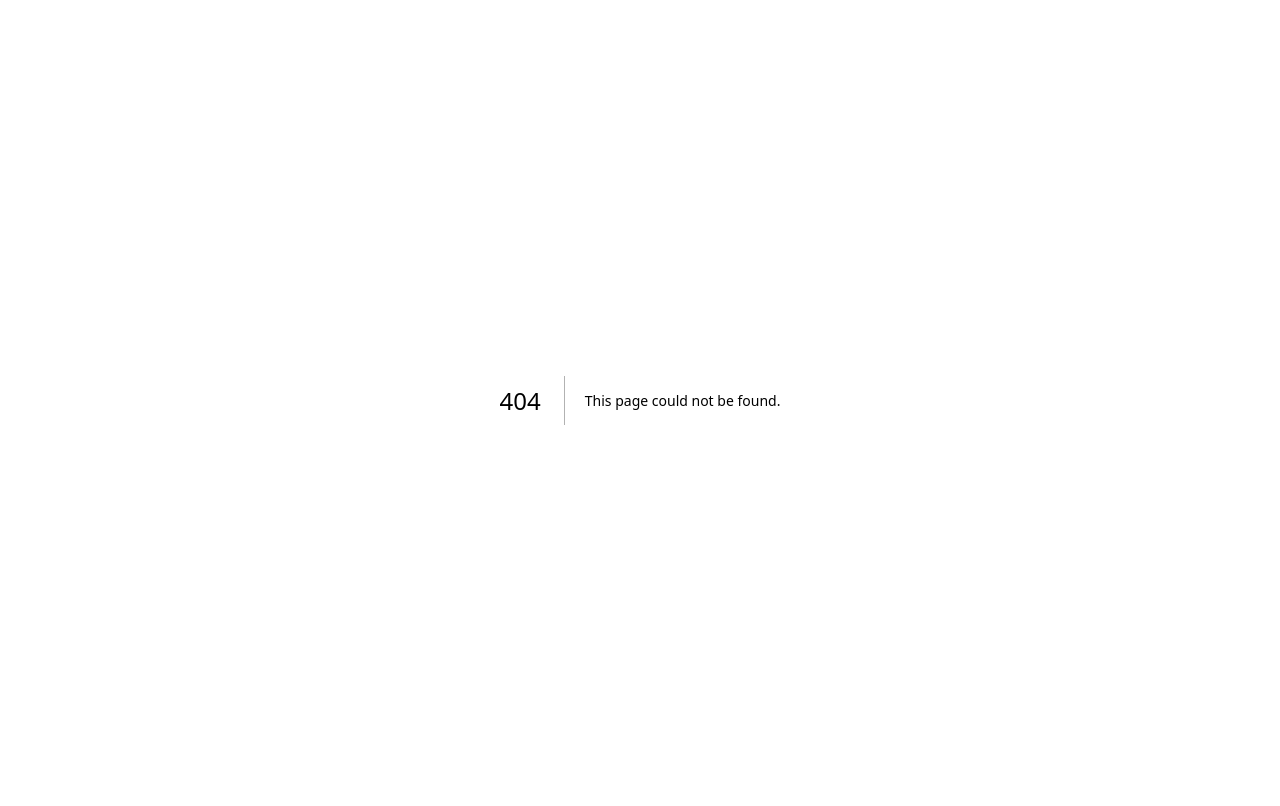
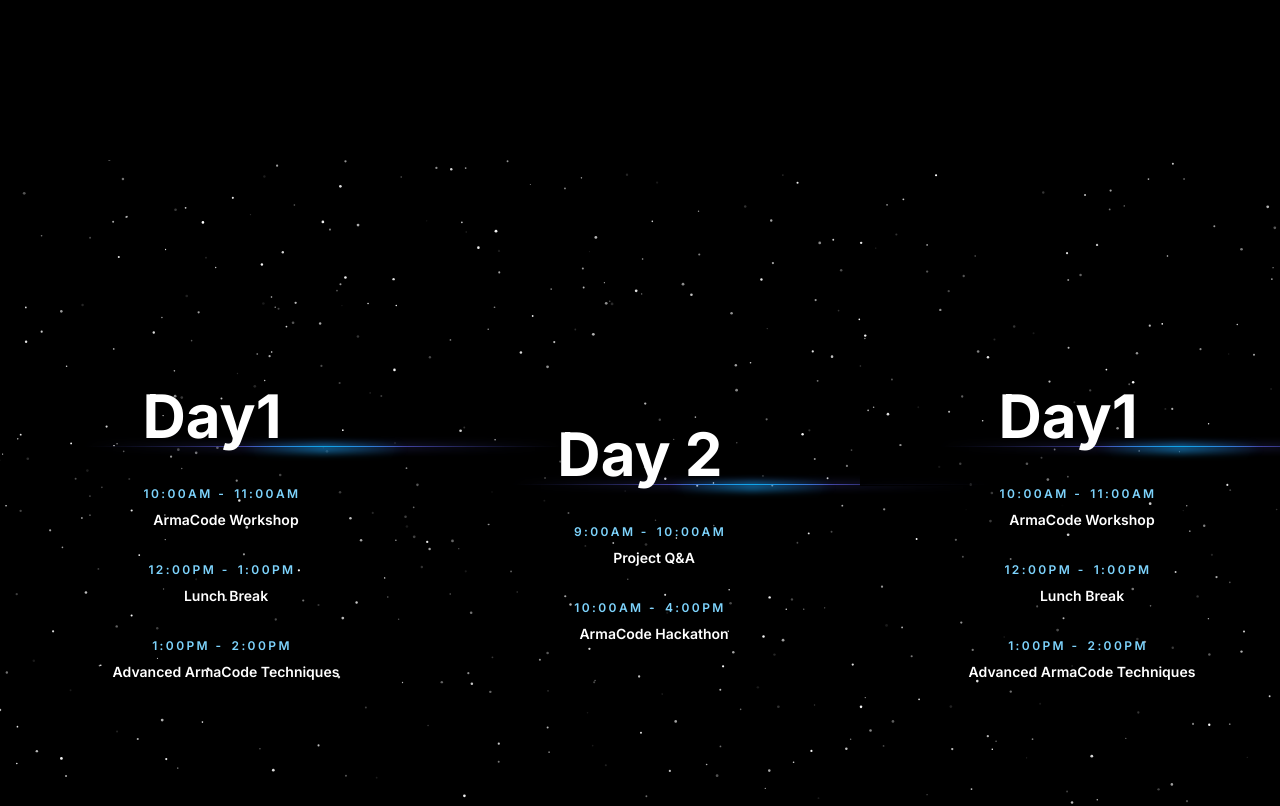
Before and after one commit to Ayushman-Saha/arma-next-24, a Next.js app: page /schedule in a window 1280 px wide. Before the commit this address had no page. Shown: the top 806 px of the page. Built offline with nearby package versions, Linux system fonts and the light colour scheme.

Commit message:
added schedule page

```diff
--- /dev/null
+++ b/src/app/schedule/page.tsx
@@ -0,0 +1,103 @@
+import React from 'react'
+import EventSchedule from '@/components/events/EventSchedule'
+import { SparklesCore } from "@/components/effects/Sparkles"
+
+ const data = {
+  schedule :[
+    {
+      "day": "Day1",
+      "events": [
+        {
+          "title": "ArmaCode Workshop",
+          "startTime": "10:00AM",
+          "endTime": "11:00AM",
+          "description": "Learn the basics of ArmaCode development."
+        },
+        {
+          "title": "Lunch Break",
+          "startTime": "12:00PM",
+          "endTime": "1:00PM",
+          "description": "Enjoy a well-deserved break!"
+        },
+        {
+          "title": "Advanced ArmaCode Techniques",
+          "startTime": "1:00PM",
+          "endTime": "2:00PM",
+          "description": "Take your ArmaCode skills to the next level."
+        }
+      ]
+    },
+    {
+      "day": "Day 2",
+      "events": [
+        {
+          "title": "Project Q&A",
+          "startTime": "9:00AM",
+          "endTime": "10:00AM",
+          "description": "Get answers to your project-related questions."
+        },
+        {
+          "title": "ArmaCode Hackathon",
+          "startTime": "10:00AM",
+          "endTime": "4:00PM",
+          "description": "Put your skills to the test and collaborate on exciting projects."
+        }
+      ]
+    },
+    {
+      "day": "Day1",
+      "events": [
+        {
+          "title": "ArmaCode Workshop",
+          "startTime": "10:00AM",
+          "endTime": "11:00AM",
+          "description": "Learn the basics of ArmaCode development."
+        },
+        {
+          "title": "Lunch Break",
+          "startTime": "12:00PM",
+          "endTime": "1:00PM",
+          "description": "Enjoy a well-deserved break!"
+        },
+        {
+          "title": "Advanced ArmaCode Techniques",
+          "startTime": "1:00PM",
+          "endTime": "2:00PM",
+          "description": "Take your ArmaCode skills to the next level."
+        }
+      ]
+    },
+
+  ]
+
+};
+
+const SchedulePage = () => {
+  return (
+
+<div className="h-screen relative -z-10  w-full bg-black flex flex-col items-center justify-center overflow-hidden rounded-md mt-[10rem]">
+<div className="w-full absolute inset-0 h-full">
+  <SparklesCore
+    id="tsparticlesfullpage"
+    background="transparent"
+    minSize={0.6}
+    maxSize={1.4}
+    particleDensity={100}
+    className="w-full h-full"
+    particleColor="#FFFFFF"
+  />
+</div>
+
+<div className="h-full w-full bg-black flex flex-col items-center justify-center overflow-hidden rounded-md">
+
+<EventSchedule events={data} />
+
+</div>
+
+
+</div>
+
+  )
+}
+
+export default SchedulePage
--- /dev/null
+++ b/src/components/events/EventSchedule.tsx
@@ -0,0 +1,161 @@
+//"use client";
+import React from 'react'
+
+type Event = {
+    title: string;
+    startTime: string;
+    endTime: string;
+    description?: string;
+  }
+
+
+    type  EventScheduleProps = {
+    schedule : [{
+        day: string,
+        events: [{
+            title: string;
+    startTime: string;
+    endTime: string;
+    description?: string;
+        }]
+     }];
+  }
+
+ type ScheduleCardProps = {
+     day: string;
+     events: [{
+        title: string;
+startTime: string;
+endTime: string;
+description?: string;
+    }]
+
+  }
+
+
+// const EventSchedule = () => {
+//   return (
+
+//     <section className="mt-10">
+
+//         <ul role="list" className='text-3xl'>
+//             <li className="group relative flex flex-col pb-8 pl-7 last:pb-0">
+//                 <div className="absolute bottom-0 left-[calc(0.25rem-0.5px)] top-0 w-px bg-white/10 group-first:top-3">
+//                     </div>
+//                     <div className="absolute left-0 top-2 h-2 w-2 rounded-full border border-sky-300 bg-zinc-950">
+//                         </div>
+
+//                         <h3 className="mt-2 text-sm/2 font-semibold text-white">ArmaCode</h3>
+//                         <p className="order-first font-display text-2xs/2 font-semibold tracking-[0.2em] text-sky-300">
+//                             <time dateTime="2023-06-20T17:30-04:00">5:30PM</time> -
+//                              <time className='px-2' dateTime="2023-06-20T18:30-04:00">6:30PM</time>
+//                              </p>
+//                              <p className="mt-2 text-sm text-zinc-400">Lets code.
+//                              </p>
+//                  </li>
+
+//              <li className="group relative flex flex-col pb-8 pl-7 last:pb-0">
+//                 <div className="absolute bottom-0 left-[calc(0.25rem-0.5px)] top-0 w-px bg-white/10 group-first:top-3">
+//                     </div>
+//                     <div className="absolute left-0 top-2 h-2 w-2 rounded-full border border-sky-300 bg-zinc-950">
+//                         </div>
+
+//                         <h3 className="mt-2 text-sm/6 font-semibold text-white">ArmaCode</h3>
+//                         <p className="order-first font-display text-2xs/6 font-semibold tracking-[0.2em] text-sky-300">
+//                             <time dateTime="2023-06-20T17:30-04:00">5:30PM</time>
+//                              <time className='px-2' dateTime="2023-06-20T18:30-04:00">6:30PM</time>
+//                              </p>
+//                              <p className="mt-0.5 text-sm/6 text-zinc-400">Lets code.
+//                              </p>
+//                  </li>
+
+//                  <li className="group relative flex flex-col pb-8 pl-7 last:pb-0">
+//                 <div className="absolute bottom-0 left-[calc(0.25rem-0.5px)] top-0 w-px bg-white/10 group-first:top-3">
+//                     </div>
+//                     <div className="absolute left-0 top-2 h-2 w-2 rounded-full border border-sky-300 bg-zinc-950">
+//                         </div>
+
+//                         <h3 className="mt-2 text-sm/6 font-semibold text-white">ArmaCode</h3>
+//                         <p className="order-first font-display text-2xs/6 font-semibold tracking-[0.2em] text-sky-300">
+//                             <time className='' dateTime="2023-06-20T17:30-04:00">5:30PM</time>
+//                              <time className='px-2' dateTime="2023-06-20T18:30-04:00">6:30PM</time>
+//                              </p>
+//                              <p className="mt-0.5 text-sm/6 text-zinc-400">Lets code.
+//                              </p>
+//                  </li>
+
+//             </ul>
+//         </section>
+//   )
+// }
+
+const ListItem = ({ event }:{event:Event}) => {
+    return (
+      <li
+        className={`group relative flex flex-col pb-8 pl-7 last:pb-0`} >
+
+
+        <h3 className="mt-2 text-sm font-semibold text-white">{event.title}</h3>
+        <p className="order-first font-display text-xs font-semibold tracking-[0.2em] text-sky-300">
+          <time dateTime={event.startTime}>{event.startTime}</time> -
+          <time className="px-2" dateTime={event.endTime}>{event.endTime}</time>
+        </p>
+
+      </li>
+    );
+  };
+
+  const ScheduleCard = ({ card }: {card: ScheduleCardProps}) => {
+    return (
+    //   <li className="group relative flex flex-col pb-8 pl-7 last:pb-0">
+
+    //     <h3 className="mt-2 text-sm/6 font-semibold text-white">{event.title}</h3>
+    //     <p className="order-first font-display text-2xs/6 font-semibold tracking-[0.2em] text-sky-300">
+    //       <time dateTime={event.startTime}>{event.startTime}</time> -
+    //       <time className="px-2" dateTime={event.endTime}>{event.endTime}</time>
+    //     </p>
+    //     <p className="mt-0.5 text-sm/6 text-zinc-400">{event.description}</p>
+    //   </li>
+    <>
+    <h1 className="md:text-4xl text-2xl lg:text-6xl font-bold  text-center text-white relative z-20">
+  {card.day}
+     </h1>
+     <div className="w-[40rem] h-10 relative">
+  {/* Gradients */}
+  <div className="absolute inset-x-20 top-0 bg-gradient-to-r from-transparent via-indigo-500 to-transparent h-[2px] w-3/4 blur-sm" />
+  <div className="absolute inset-x-20 top-0 bg-gradient-to-r from-transparent via-indigo-500 to-transparent h-px w-3/4" />
+  <div className="absolute inset-x-60 top-0 bg-gradient-to-r from-transparent via-sky-500 to-transparent h-[5px] w-1/4 blur-sm" />
+  <div className="absolute inset-x-60 top-0 bg-gradient-to-r from-transparent via-sky-500 to-transparent h-px w-1/4" />
+
+
+  {/* Radial Gradient to prevent sharp edges */}
+  <div className="absolute inset-0 w-full h-full bg-black [mask-image:radial-gradient(350px_200px_at_top,transparent_20%,white)]"></div>
+</div>
+    <ul role="list" className="text-3xl text-center">
+
+            {card.events.map((item)=>(
+
+                <ListItem event={item} />
+            ))};
+
+
+        </ul>
+    </>
+    );
+  };
+
+  const EventSchedule = ({ events }: {events: any}) => {
+    return (
+
+       <div className='mx-1  grid grid-cols-1 md:grid-cols-2 lg:grid-cols-3 gap-x-3 items-center justify-center'>
+       {events.schedule.map((item:any)=>(
+            <div className="mt-2">
+            <ScheduleCard card={item}/>
+            </div>
+        ))};
+  </div>
+
+    );
+  };
+
+export default EventSchedule
```
